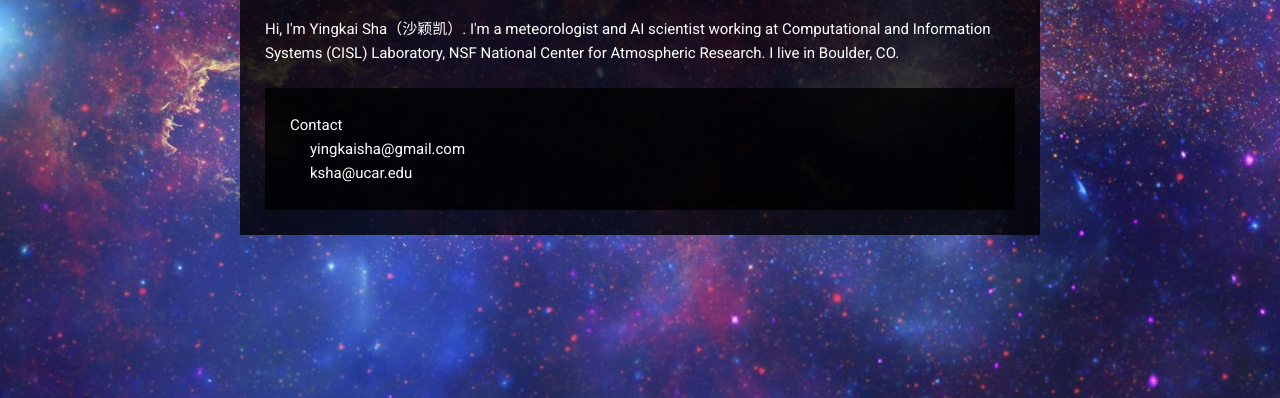
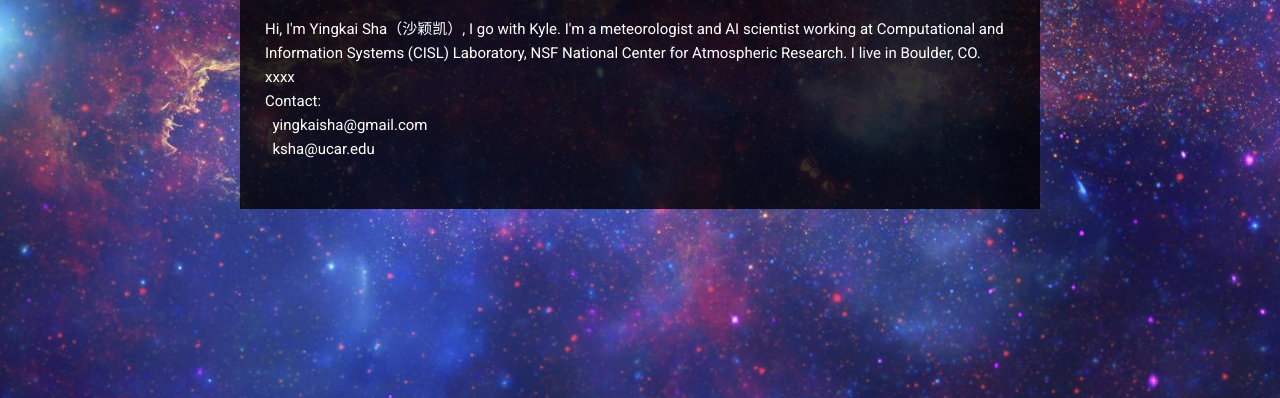
Before and after one commit to yingkaisha/yingkaisha, a plain HTML site: page index.html in a window 1280 px wide. Shown: the part 402-800 px from the top of the page. Drawn offline with nearby package versions, Linux system fonts and the light colour scheme.

Commit message:
remove footer

```diff
--- a/index.html
+++ b/index.html
@@ -47,14 +47,16 @@
           <div id="home" class="content-region hide">
             <h2>Home</h2>
             <p>
-              Hi, I'm Yingkai Sha（沙颖凯）. I'm a meteorologist and AI scientist working at Computational and Information Systems (CISL) Laboratory, NSF National Center for Atmospheric Research. I live in Boulder, CO.
+              Hi, I'm Yingkai Sha（沙颖凯）, I go with Kyle. I'm a meteorologist and AI scientist working at Computational and Information Systems (CISL) Laboratory, NSF National Center for Atmospheric Research. I live in Boulder, CO.<br>
+
+                xxxx<br>
+
+                Contact:<br>
+                &nbsp;&nbsp;yingkaisha@gmail.com<br>
+                &nbsp;&nbsp;ksha@ucar.edu
             </p>
           </div>
-          <footer>
-              Contact<br>
-                <span class="email">yingkaisha@gmail.com</span><br>
-                <span class="email">ksha@ucar.edu</span>
-          </footer>
+
           <div id="about" class="content-region hide">
             <h2>About</h2>
             <p>
@@ -80,6 +82,11 @@
       </div>
     </div>
 
+    <!-- <footer>
+      yingkaisha@gmail.com<br>
+      ksha@ucar.edu
+    </footer> -->
+
     <!-- Load additional JS scripts here -->
     <script type="text/javascript" src="script.js"></script>
 
```
